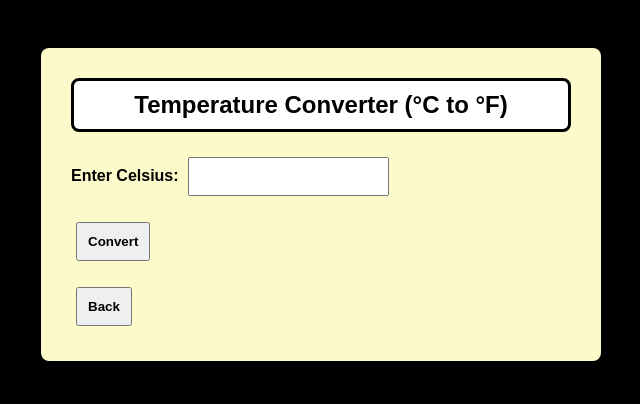
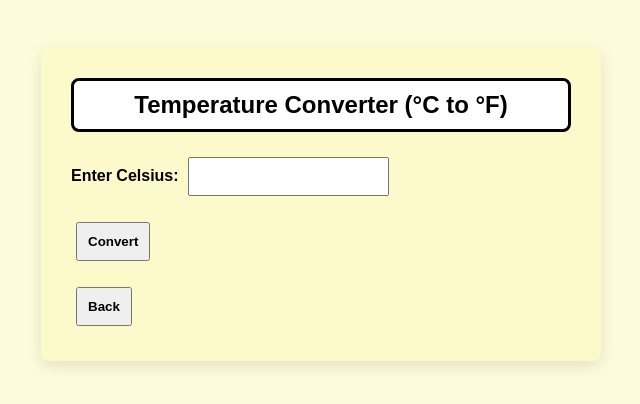
Before and after one commit to ikiiikii2003-gif/Assignment-Nr, a plain HTML site: page convertervali.html in a window 1280 px wide. Shown: the whole page, without its empty margins (319-959 px from the left). Drawn offline with Linux system fonts and the light colour scheme.

Commit message:
convertervali.html

```diff
--- a/convertervali.html
+++ b/convertervali.html
@@ -6,7 +6,7 @@
     <style>
         body {
             font-family: Arial;
-            background-color: #000000;
+            background-color: rgb(252, 252, 219);
             padding: 20px;
         }
 
```
